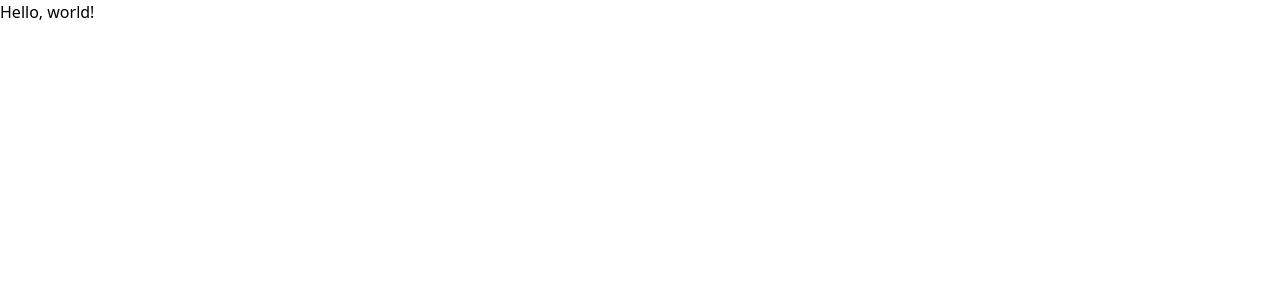
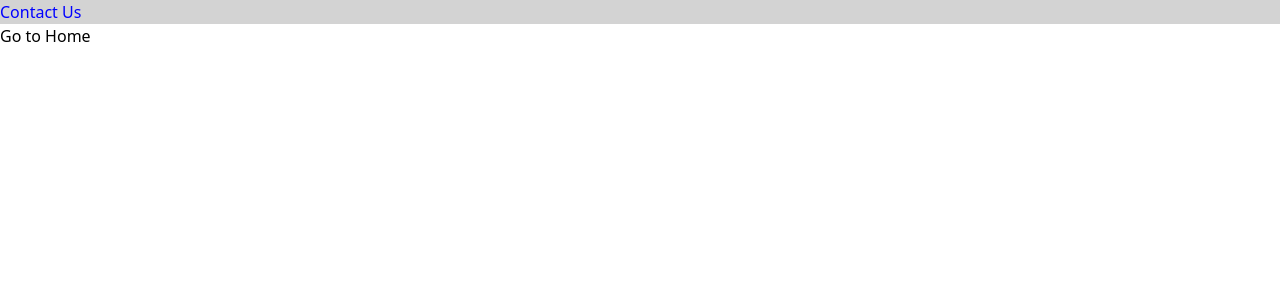
Before and after one commit to bishaldsrija08/M3FrontCRUD, a React (Vite) app: page /contact in a window 1280 px wide. Shown: the top 300 px of the page. Built offline with nearby package versions, Linux system fonts and the light colour scheme.

Commit message:
Add routing and contact page with styling
- Implemented React Router for navigation
- Created Contact component with a link to the home page
- Added CSS styling for the contact title
- Updated package.json and package-lock.json to include react-router-dom

```diff
--- a/package.json
+++ b/package.json
@@ -13,6 +13,7 @@
     "@tailwindcss/vite": "^4.1.13",
     "react": "^19.1.1",
     "react-dom": "^19.1.1",
+    "react-router-dom": "^7.9.1",
     "tailwindcss": "^4.1.13"
   },
   "devDependencies": {
--- a/src/App.jsx
+++ b/src/App.jsx
@@ -1,7 +1,16 @@
+import { BrowserRouter, Route, Routes } from "react-router-dom";
+import Contact from "./Contact";
+
 export default function App() {
   return (
-<>
-  <h1>Hello, world!</h1>
-</>
+    <>
+      <BrowserRouter>
+        <Routes>
+          <Route path="/" element={<h1>Hello World!</h1>} />
+          <Route path="/about" element={<h1>About Us</h1>} />
+          <Route path="/contact" element={<Contact />} />
+        </Routes>
+      </BrowserRouter>
+    </>
   )
 }
--- /dev/null
+++ b/src/Contact.jsx
@@ -0,0 +1,12 @@
+import { Link } from "react-router-dom"
+import "./home.css"
+const Contact = () => {
+  return (
+    <div>
+      <h1 className="contact-title">Contact Us</h1>
+      <Link to="/">Go to Home</Link>
+    </div>
+  )
+}
+
+export default Contact
--- /dev/null
+++ b/src/home.css
@@ -0,0 +1,4 @@
+.contact-title{
+    color: blue;
+    background-color: lightgray;
+}
```
Also changed, not shown: 1 other file (tests, documents, lock files or other folders).
